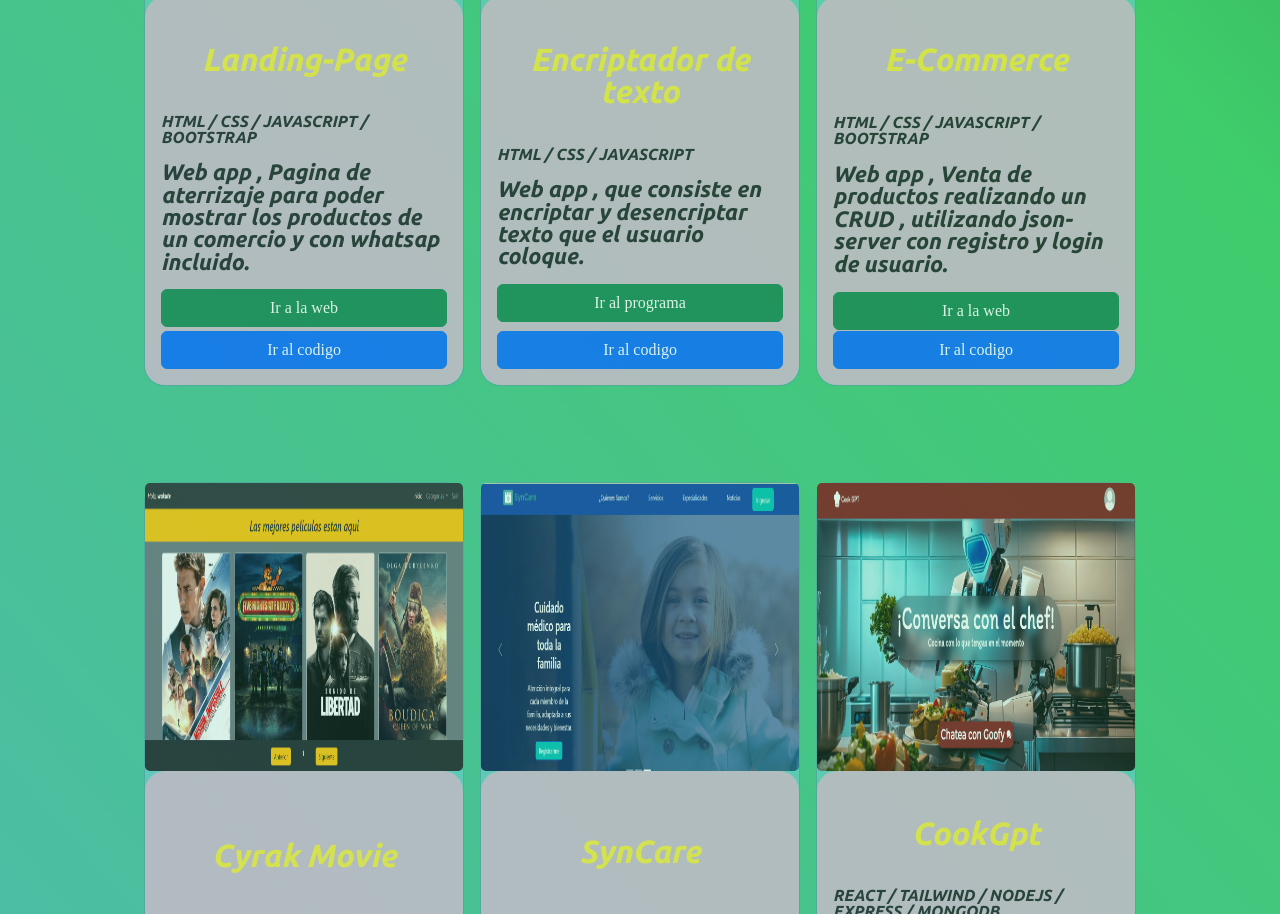
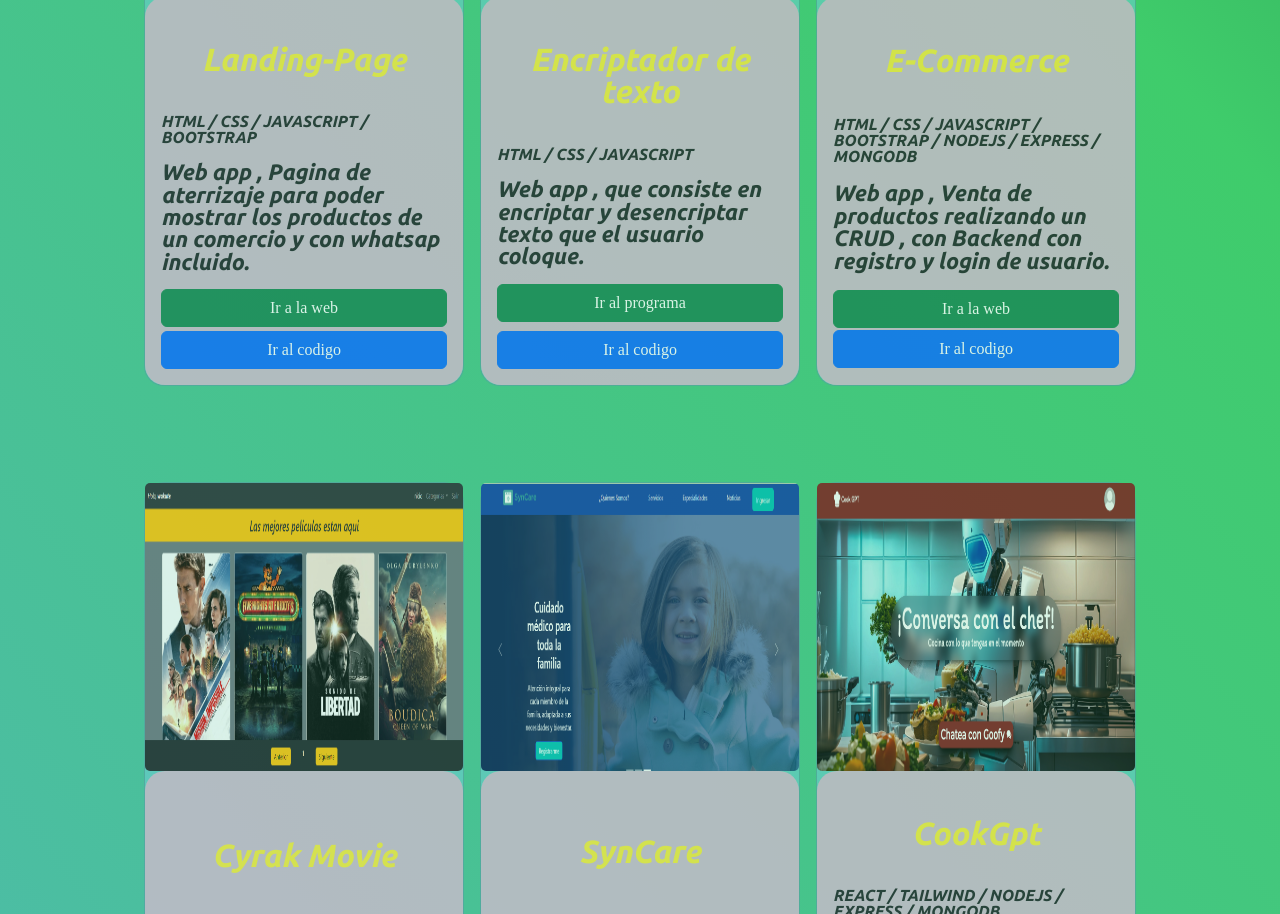
Before and after one commit to waku1044/New-portfolio, a plain HTML site: page index.html in a window 1280 px wide. Shown: the part 3685-4599 px from the top of the page. Drawn offline with nearby package versions, Linux system fonts and the light colour scheme.

Commit message:
se cambio descripcion e-commer

```diff
--- a/index.html
+++ b/index.html
@@ -360,8 +360,8 @@
             <img src="./assets/img/E-commerce.png" class="card-img-top card-img" alt="proyecto">
             <div class="card-body d-flex flex-column justify-content-around">
               <h2 class="card-title">E-Commerce</h2>
-              <p class="fs-6">HTML / CSS / JAVASCRIPT / BOOTSTRAP</p>
-              <p class="card-text py-3">Web app , Venta de productos realizando un CRUD , utilizando json-server con registro y login de usuario.</p>
+              <p class="fs-6">HTML / CSS / JAVASCRIPT / BOOTSTRAP / NODEJS / EXPRESS / MONGODB</p>
+              <p class="card-text py-3">Web app , Venta de productos realizando un CRUD , con Backend con registro y login de usuario.</p>
                 <a href="https://e-commerce-react-tau-ashen.vercel.app/" class="btn btn-success " target="_blank">Ir a la web</a>
                 <a href="https://github.com/waku1044/E-commerce"
                 class="btn btn-primary" target="_blank">Ir al codigo</a>
```
